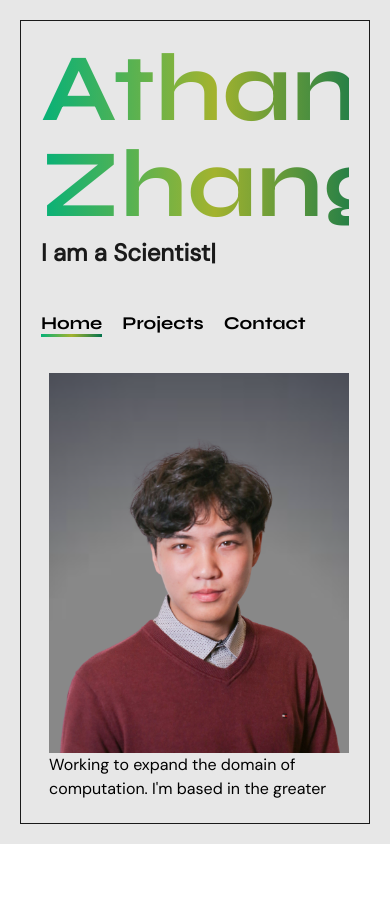
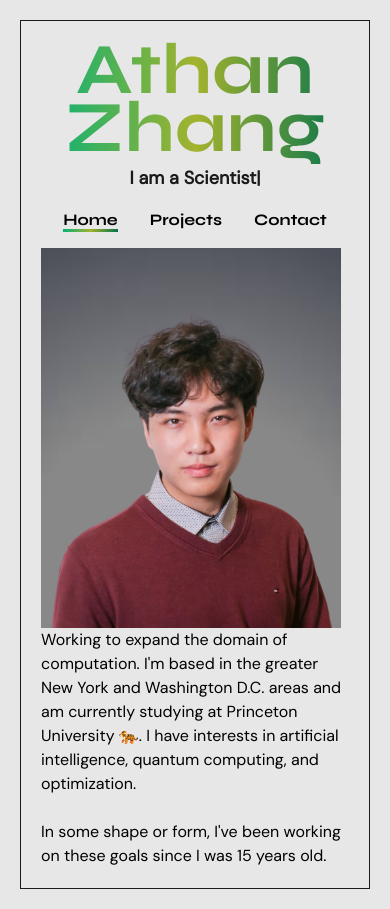
Before and after one commit to athanzxyt/personal_website, a React (Vite) app: page / in a window 390 px wide. Before the commit the page ends 844 px from the top, so only its background shows below. Built offline with nearby package versions, Linux system fonts and the light colour scheme.

Commit message:
FIX: Mobile Responsitivity

```diff
--- a/src/App.jsx
+++ b/src/App.jsx
@@ -9,14 +9,18 @@ import ContentPanel from './components/ContentPanel';
 function App() {
   return (
     <BrowserRouter>
-      <div className="h-screen bg-background p-5">
-        <div className="bg-background border-primary border h-full w-full p-5">
-          <div className="flex flex-col h-full overflow-hidden sm:grid sm:gap-x-6 sm:grid-cols-2 md:grid-cols-3 lg:grid-cols-4">
-            <div className="sm:col-span-1">
+      <div className="bg-background p-5 w-screen min-h-screen
+                      sm:h-screen">
+        <div className="border border-primary p-5 h-full w-full">
+          <div className="h-full
+                          flex flex-col
+                          sm:grid sm:gap-x-6 sm:grid-cols-2 lg:grid-cols-3">
+            <div className="align-center
+                            sm:align-start sm:col-span-1">
               <Header />
               <NavBar />
             </div>
-            <div className="flex-grow sm:col-span-1 md:col-span-2 lg:col-span-3 overflow-y-scroll max-h-full no-scrollbar">
+            <div className="flex-grow sm:col-span-1 lg:col-span-2 sm:overflow-y-scroll sm:max-h-full no-scrollbar">
               <ContentPanel />
             </div>
           </div>
--- a/src/components/ContentPanel.jsx
+++ b/src/components/ContentPanel.jsx
@@ -8,7 +8,7 @@ import Contact from '../pages/Contact';
 
 function ContentPanel() {
     return (
-        <div className="flex h-full justify-end max-h-full">
+        <div className="flex h-full max-h-full justify-end">
             <Routes>
                 <Route exact path="/" element={<Home />} />
                 <Route exact path="/projects" element={<Projects />} />
--- a/src/components/Header.jsx
+++ b/src/components/Header.jsx
@@ -5,8 +5,11 @@ import { TypeAnimation } from 'react-type-animation'
 
 function Header() {
     return (
-        <div>
-            <h1 className="text-8xl custom-grad pb-1 font-syne font-bold leading-none">Athan Zhang</h1>
+        <div className="text-center
+                        sm:text-start">
+            <h1 className="font-syne font-bold custom-grad
+                           text-7xl leading-tight pb-2
+                           sm:text-8xl sm:leading-tight sm:pb-5">Athan Zhang</h1>
             <TypeAnimation
                 sequence={[
                     'I am a Developer',
@@ -17,9 +20,9 @@ function Header() {
                     2000,
                 ]}
                 wrapper="div"
-                speed={10}
+                speed={5}
                 repeat={Infinity}
-                className="pb-10 text-2xl text-primary font-dm font-bold"
+                className="text-lg text-primary font-dm font-bold sm:text-2xl"
             />
         </div>
     )
--- a/src/components/NavBar.jsx
+++ b/src/components/NavBar.jsx
@@ -5,7 +5,7 @@ import { NavLink } from 'react-router-dom';
 
 function NavBar() {
     return (
-        <div className="flex items-start sm:flex-col pb-4">
+        <div className="flex justify-center sm:flex-col sm:pt-20 sm:w-auto">
             <NavLink exact to="/" className={({isActive}) => isActive ? "nav-item active": "nav-item" }>Home</NavLink>
             <NavLink exact to="/projects" className={({isActive}) => isActive ? "nav-item active": "nav-item" }>Projects</NavLink>
             <NavLink exact to="/contact" className={({isActive}) => isActive ? "nav-item active": "nav-item" }>Contact</NavLink>
--- a/src/index.css
+++ b/src/index.css
@@ -12,7 +12,7 @@
 }
 
 body {
-  @apply overflow-hidden;
+  @apply sm:overflow-hidden;
 }
 
 .custom-grad {
@@ -22,7 +22,7 @@ body {
 /* Nav Items */
 
 .nav-item {
-  @apply mr-5 mb-5 text-lg cursor-pointer font-syne font-bold;
+  @apply m-4 sm:my-1 sm:mx-0 sm:text-base sm:text-lg cursor-pointer font-syne font-bold sm:w-10;
   @apply bg-gradient-to-r from-[#06b178] via-[#a3b32e] to-[#04724d];
   border-bottom-width: 0;
   background-size: 0 3px;
--- a/src/pages/Home.jsx
+++ b/src/pages/Home.jsx
@@ -4,8 +4,8 @@ import React from 'react'
 
 function Home() {
     return (
-        <div className="grid max-w-[300px] sm:relative">
-            <div>
+        <div className="grid max-w-full sm:relative">
+            <div className="max-w-[300px]">
                 <img src="/pfp2.png" alt="A Picture of Me!" />
             </div>
             <div>
--- a/src/pages/Projects.jsx
+++ b/src/pages/Projects.jsx
@@ -16,7 +16,7 @@ function Projects() {
         <div className="flex justify-end">
             <ul className="list-none p-0 m-0">
                 {projects.map(project => (
-                <li key={project.id} className="py-5 project-li">
+                <li key={project.id} className="py-8 project-li">
                     <h2 className="text-6xl font-syne font-bold text-right">{project.title}</h2>
                     <p className="text-xl font-dm text-right">{project.description}</p>
                 </li>
--- a/tailwind.config.js
+++ b/tailwind.config.js
@@ -12,9 +12,13 @@ export default {
       },
       colors: {
         'background': '#e7e7e7', // Mercury
+        // 'background': '#ffffff', // Cultured
         'primary': '#1a1a1a',
         'secondary': '#06b178'
       },
+      lineHeight: {
+        'tight': '0.8'
+      }
     },
   },
   plugins: [],
```
